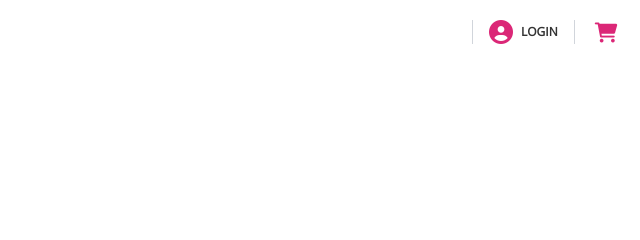
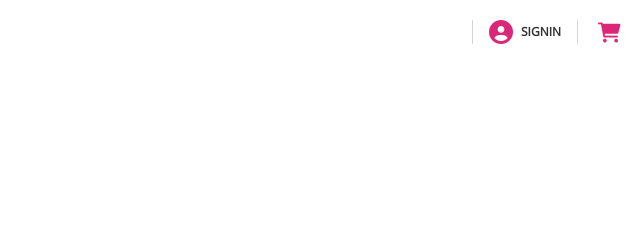
Before and after one commit to itsumernustian/foodpanda, a plain HTML site: page index.html in a window 1280 px wide. Shown: the top 240 px of the page, 640-1280 px from the left. Drawn offline with nearby package versions, Linux system fonts and the light colour scheme.

Commit message:
pure soul

```diff
--- a/index.html
+++ b/index.html
@@ -121,7 +121,7 @@
             <a class="mx-4 flex items-center" href="login.html">
               <i class="text-pink-600 fa fa-solid fa-circle-user fa-xl"></i>
               <span class="font-semibold uppercase text-[#333] text-xs ml-2 md:block hidden"
-                >login</span
+                >signin</span
               >
             </a>
           </div>
```
